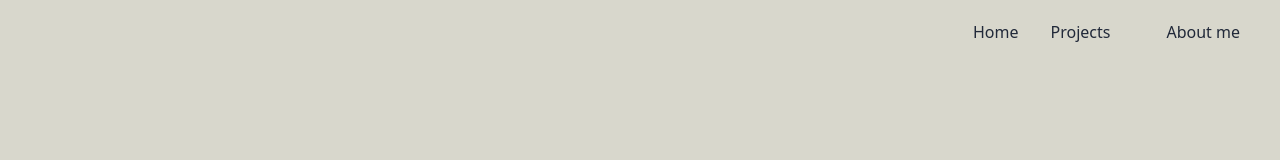
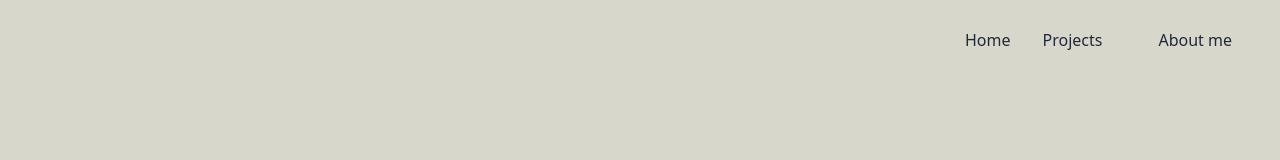
Before and after one commit to misael1310/Portfolio, a React (Vite) app: page / in a window 1280 px wide. Shown: the top 160 px of the page. Built offline with nearby package versions, Linux system fonts and the light colour scheme.

Commit message:
style: set a fixed height for the Navbar

```diff
--- a/src/components/common/Navbar/Navbar.tsx
+++ b/src/components/common/Navbar/Navbar.tsx
@@ -10,8 +10,8 @@ export default function Navbar() {
   const linkClass =
     "block py-2 px-3 text-ebony rounded md:bg-transparent md:p-0";
   return (
-    <nav className="bg-timberwolf">
-      <div className="max-w-screen-xl flex flex-wrap items-center justify-between mx-auto p-4">
+    <nav className="max-w-screen-xl m-auto bg-timberwolf">
+      <div className="flex flex-wrap items-center justify-end md:h-20 pt-8 md:pt-0 px-6">
         <a href="/" className="flex items-center space-x-3 rtl:space-x-reverse">
           <span className="self-center text-2xl font-semibold whitespace-nowrap dark:text-white"></span>
         </a>
```
